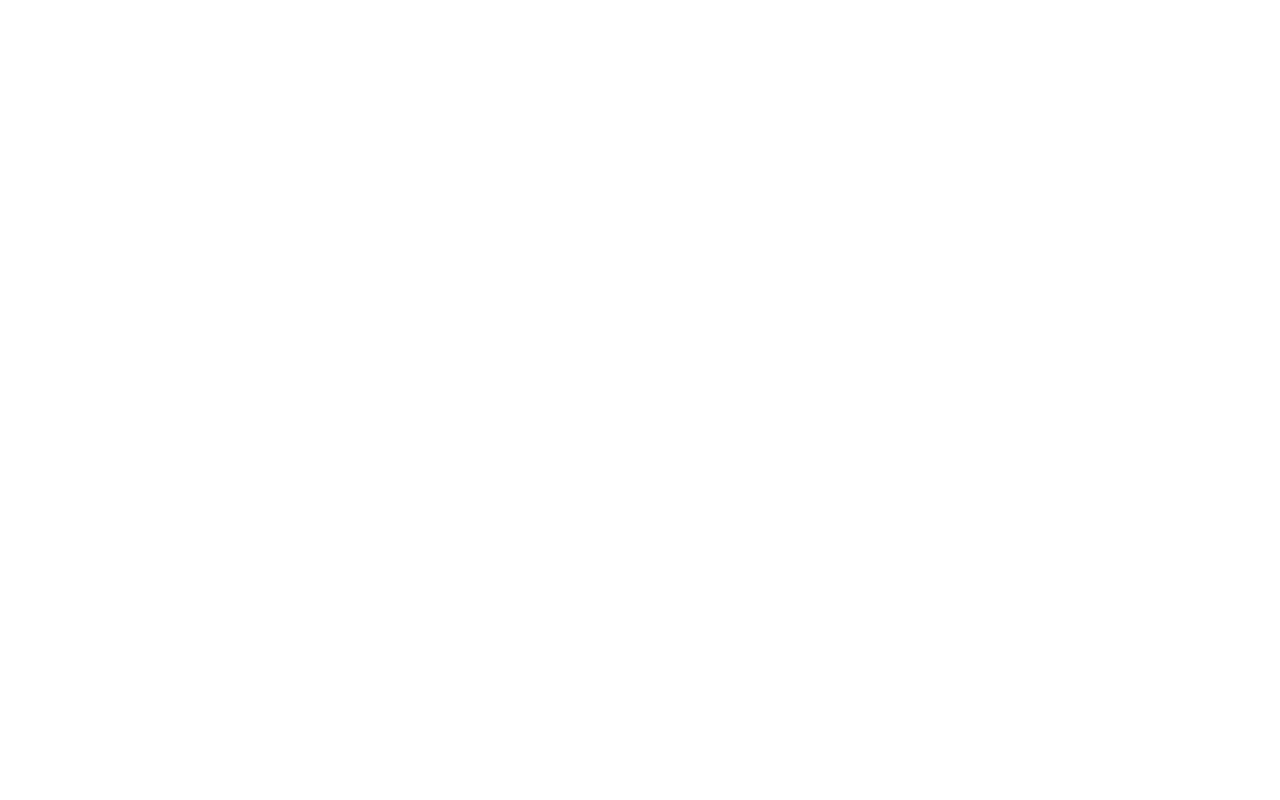
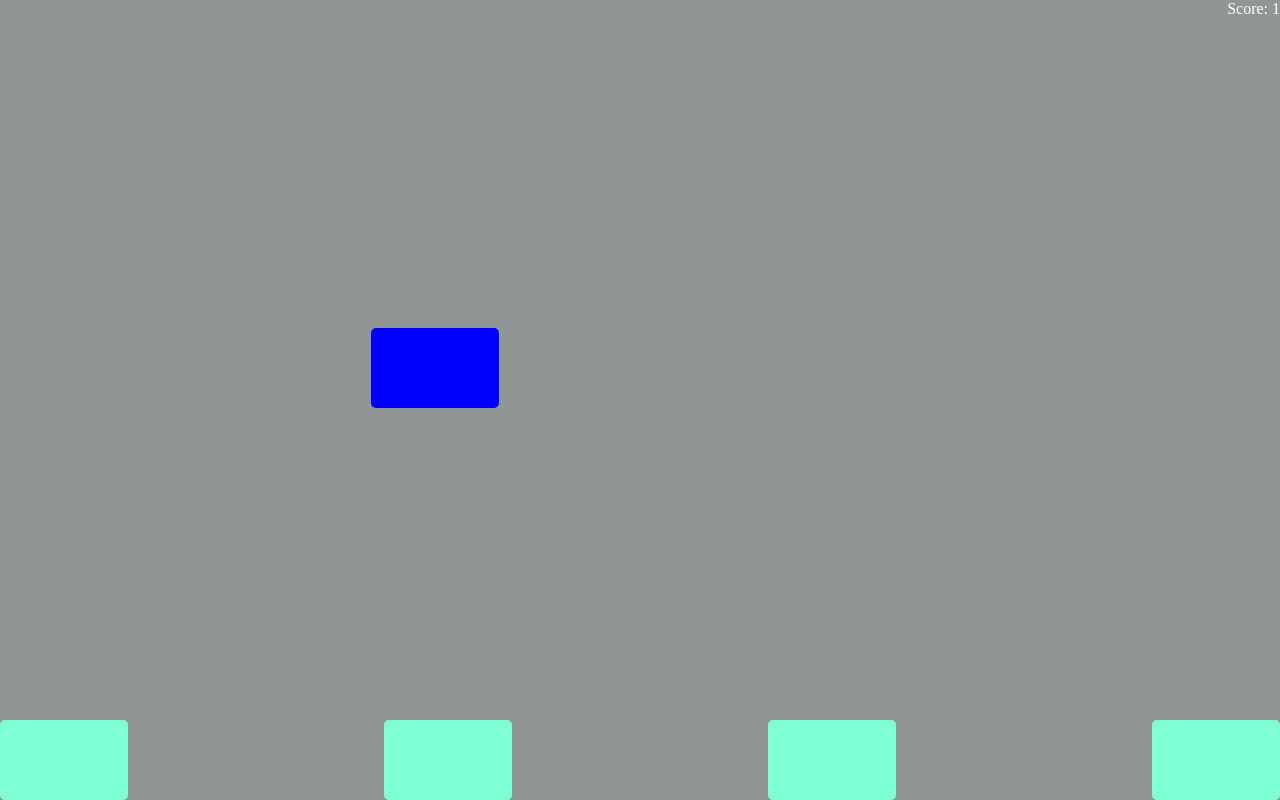
Before and after one commit to utkucikmaz/Hotel-Middle-Earth, a plain HTML site: page index.html in a window 1280 px wide. Drawn offline with Linux system fonts and the light colour scheme.

Commit message:
editing positions

```diff
--- a/index.html
+++ b/index.html
@@ -9,7 +9,7 @@
 </head>
 
 <body>
-
+	<div id="board" class="background"></div>
 
 	<script src="./script.js"></script>
 </body>
--- a/script.js
+++ b/script.js
@@ -0,0 +1,162 @@
+class Game {
+    constructor() {
+        this.showName();
+        this.hotel = null;
+        this.visitorsArr = [];
+        this.visitorCounts = {
+            elves: 0,
+            humans: 0,
+            orgs: 0,
+            goblins: 0,
+        };
+    }
+    showName() {
+        // const nameForm = document.createElement("form");
+        // nameForm.id = "nameForm";
+        // nameForm.style.backgroundColor = "purple";
+        // nameForm.innerHTML = `
+        // 	<label for="nameInput">Enter your name</label>
+        // 	<br/>
+        //     <input type="text" id="nameInput" placeholder="Your name" required>
+        // 	<br/>
+        //     <input id="submit-btn" type="submit" value="Start Game">`;
+
+        // const parentElm = document.getElementById("board");
+        // parentElm.appendChild(nameForm);
+        // nameForm.addEventListener("submit", (event) => {
+        //     event.preventDefault();
+        // });
+        this.startGame();
+    }
+    startGame() {
+        // const nameInput = document.getElementById("nameInput");
+        // const userName = nameInput.value.trim().toUpperCase();
+
+        // if (userName === "") {
+        //     alert("Please enter a valid name.");
+        //     return;
+        // }
+
+        // const nameForm = document.getElementById("nameForm");
+        // nameForm.style.display = "none";
+
+        this.hotel = new Hotels("0", "0");
+        this.hotel = new Hotels("30", "0");
+        this.hotel = new Hotels("60", "0");
+        this.hotel = new Hotels("90", "0");
+
+        this.initGameLogic();
+    }
+    initGameLogic() {
+        let score = 0;
+        const visitorsArr = [];
+
+        const parentElm = document.getElementById("board");
+        const scoreDisplay = document.createElement("span");
+        scoreDisplay.id = "scoreDisplay";
+        parentElm.appendChild(scoreDisplay);
+        // const nameInput = document.getElementById("nameInput");
+        // const userName = nameInput.value.trim().toUpperCase();
+
+        // function randomizeColor() {
+        //     const red = Math.floor(Math.random() * 256);
+        //     const green = Math.floor(Math.random() * 256);
+        //     const blue = Math.floor(Math.random() * 256);
+        //     return `rgb(${red},${green},${blue})`;
+        // }
+        const updateVisitorCount = (type) => {
+            console.log("Visitor Counts:", this.visitorCounts);
+            return this.visitorCounts[type]++;
+        };
+        const visitorsCreate = setInterval(() => {
+            const newVisitor = new Visitors();
+            visitorsArr.push(newVisitor);
+            updateVisitorCount(newVisitor.type);
+            score++;
+            scoreDisplay.textContent = `Score: ${score}`;
+        }, 3000);
+
+        const visitorsMove = setInterval(() => {
+            visitorsArr.forEach((visitorInstance) => {
+                visitorInstance.moveDown();
+                console.log(visitorInstance);
+                //if (visitorInstance.positionY + visitorInstance.height < 0) {
+                //    visitorInstance.domElement.remove();
+                //}
+            });
+        }, 50);
+    }
+}
+class Hotels {
+    constructor(positionX, positionY) {
+        this.hotel1 = [];
+        this.hotel2 = [];
+        this.hotel3 = [];
+        this.hotel4 = [];
+        this.width = 10;
+        this.height = 10;
+        this.positionX = positionX;
+        this.positionY = positionY;
+        this.domElement = null;
+
+        this.createDomElement();
+    }
+    createDomElement() {
+        this.domElement = document.createElement("div");
+
+        this.domElement.id = "hotel";
+        this.domElement.style.width = this.width + "vw";
+        this.domElement.style.height = this.height + "vh";
+        this.domElement.style.left = this.positionX + "vw";
+        this.domElement.style.bottom = this.positionY + "vh";
+
+        const parentElm = document.getElementById("board");
+        parentElm.appendChild(this.domElement);
+    }
+}
+class Visitors {
+    constructor() {
+        this.width = 10;
+        this.height = 10;
+        this.positionX = Math.floor(Math.random() * (100 - this.width + 1));
+        this.positionY = 100 - this.height;
+        this.createDomElement();
+    }
+
+    createDomElement() {
+        this.domElement = document.createElement("div");
+        this.domElement.setAttribute("id", "visitor");
+        //this.domElement.getElementById("visitor");
+        this.domElement.style.width = this.width + "vw";
+        this.domElement.style.height = this.height + "vh";
+        this.domElement.style.left = this.positionX + "vw";
+        this.domElement.style.bottom = this.positionY + "vh";
+
+        const parentElm = document.getElementById("board");
+        parentElm.appendChild(this.domElement);
+
+        let randomNumber = Math.floor(Math.random() * 4) + 1;
+
+        if (randomNumber === 1) {
+            this.type = "elves";
+            this.domElement.className = "elvish";
+        } else if (randomNumber === 2) {
+            this.type = "humans";
+            this.domElement.className = "human";
+        } else if (randomNumber === 3) {
+            this.type = "orgs";
+            this.domElement.className = "org";
+        } else if (randomNumber === 4) {
+            this.type = "goblins";
+            this.domElement.className = "goblin";
+        }
+    }
+
+    moveDown() {
+        this.positionY--;
+        this.domElement.style.bottom = this.positionY + "vh";
+    }
+}
+document.addEventListener("DOMContentLoaded", () => {
+    new Game();
+});
```
